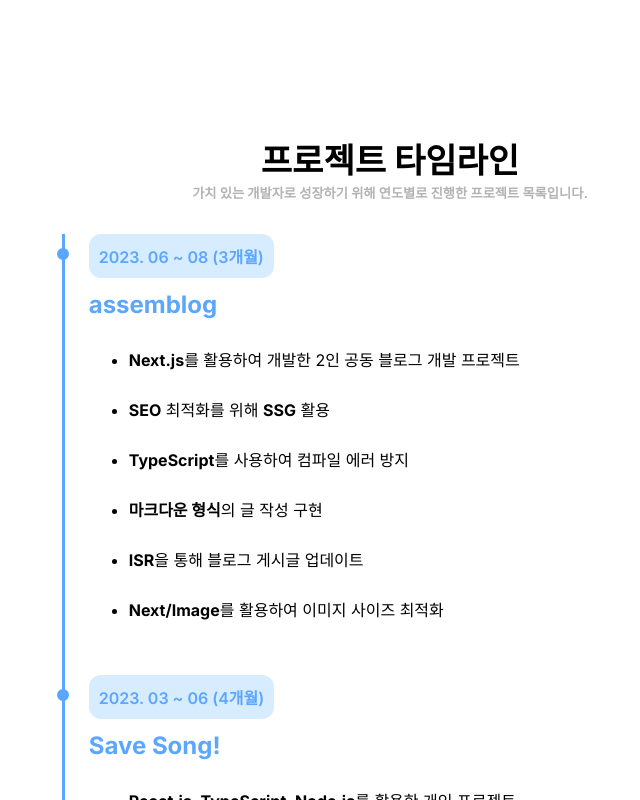
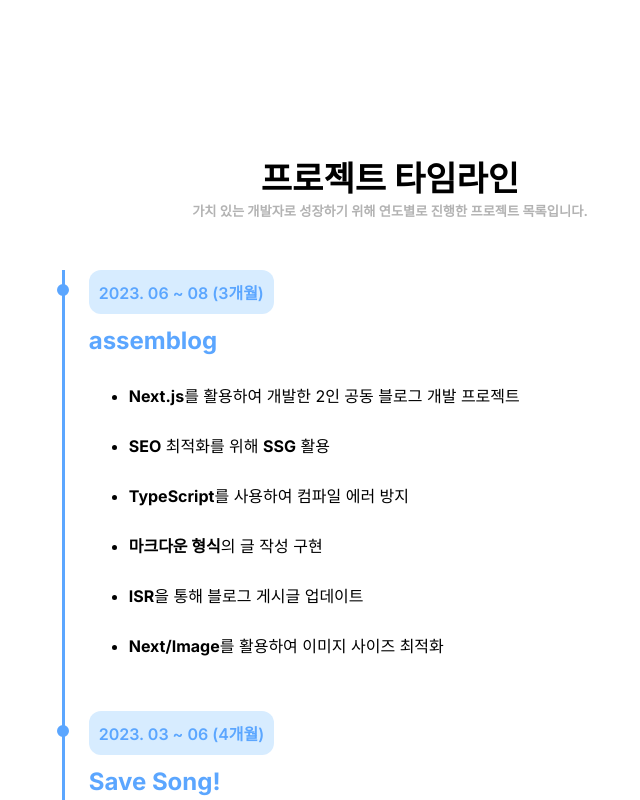
Before and after one commit to ehdrjs4502/nextjs-portfolio, a Next.js app: page / in a window 1280 px wide. Shown: the part 1520-2320 px from the top of the page, without its empty margins (250-890 px from the left). Built offline with nearby package versions, Linux system fonts and the light colour scheme.

Commit message:
css 변경

```diff
--- a/src/app/_styles/components/Title.module.css
+++ b/src/app/_styles/components/Title.module.css
@@ -3,8 +3,8 @@
     display: flex;
     flex-direction: column;
     justify-content: center;
-    margin-top: 32px;
-    margin-bottom: 32px;
+    margin-top: 50px;
+    margin-bottom: 50px;
 }
 
 .box h4 {
```
